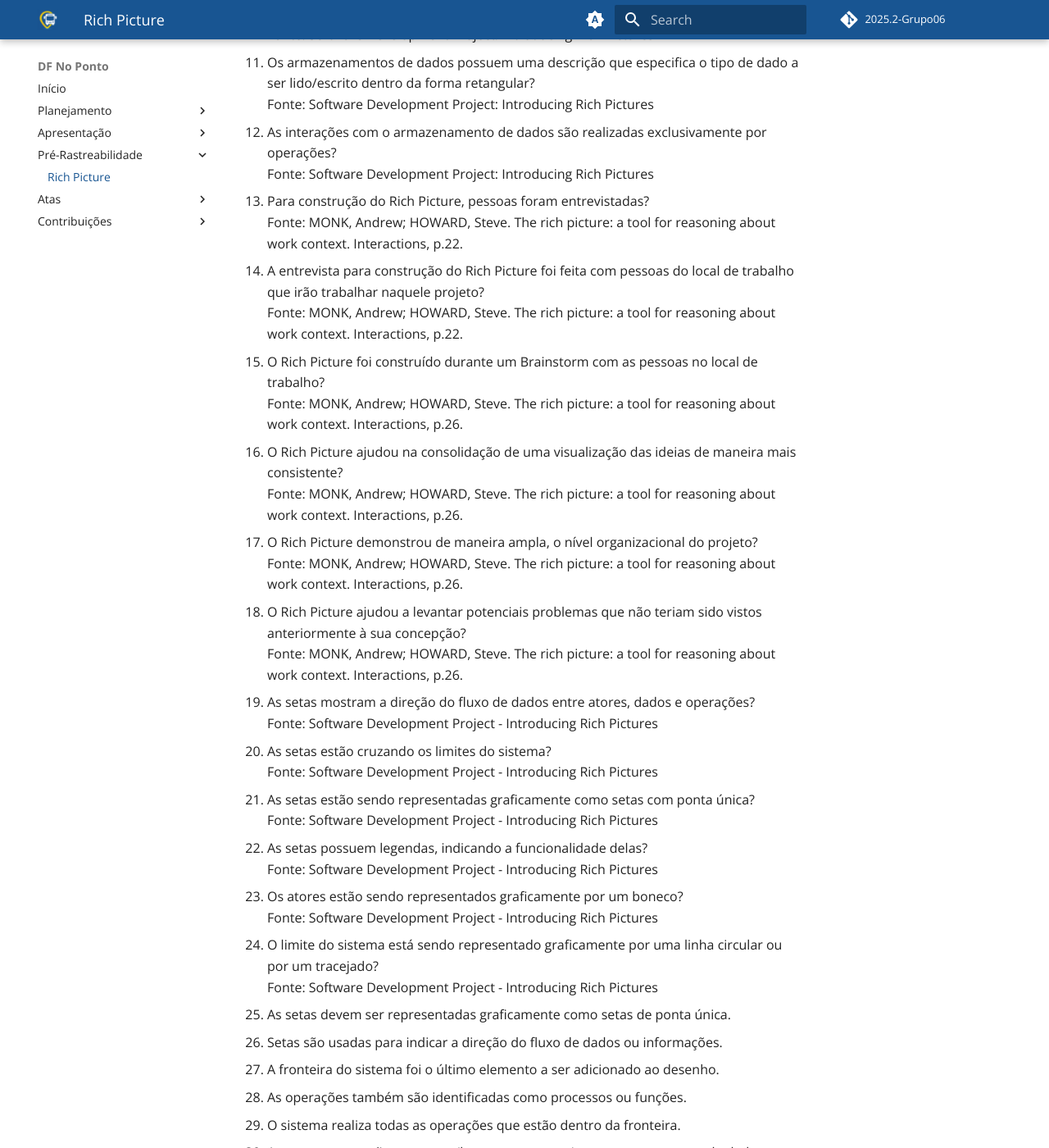
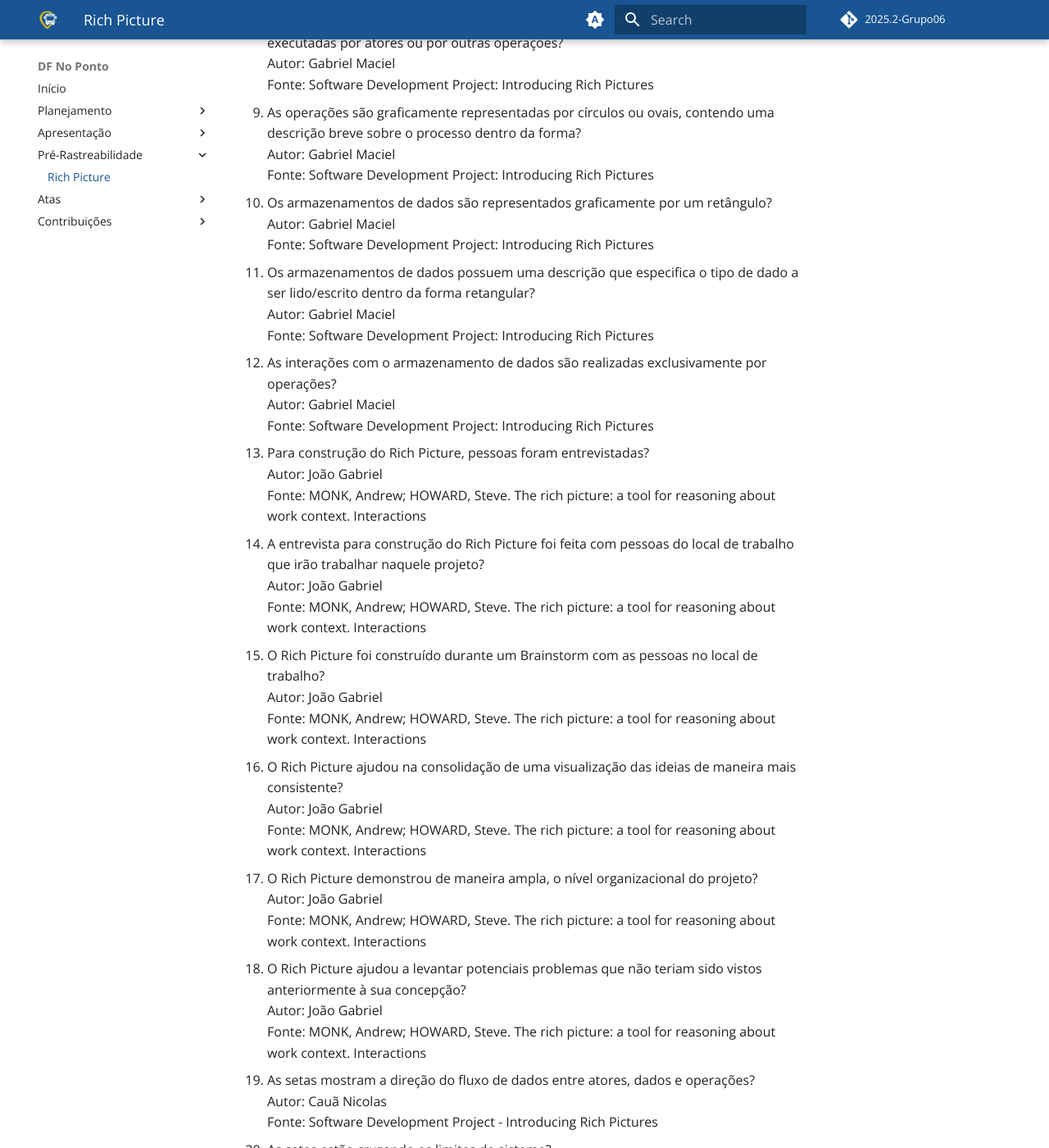
Before and after one commit to Requisitos-de-Software/2025.2-Grupo06, an MkDocs documentation site: the page built from docs/pre-rastreabilidade/rich_picture.md, in a window 1280 px wide and 1400 px high, scrolled down 2869 px. Shown: the whole window at 82% size. Built offline with MkDocs 1.6.1 and Material for MkDocs 9.7.7, drawn with Linux system fonts in a browser that asks for light colours; comment, search, counter and statistics services are not loaded; some of the changed text lies outside the part shown.

Commit message:
Update rich_picture.md

```diff
--- a/docs/pre-rastreabilidade/rich_picture.md
+++ b/docs/pre-rastreabilidade/rich_picture.md
@@ -24,78 +24,106 @@
 
 
 
+
+
+
+
 # Lista de verificação feita pelo o grupo  para analisar um Rich Picture
 
 1. O rich picture está sendo usado para analisar problemas e expressar ideias?
+   Autor: Fernanda Vaz
    Fonte: Introducing rich pictures - Rich Picture Drawing Guidelines
 
 2. Os principais stakeholders estão sendo representados no rich picture?
+   Autor: Fernanda Vaz
    Fonte: Livro: David Benyon, Interação Humano-Computador, 2a Edição, Pearson Prentice Hall, 2011
 
 3. O rich picture identifica as questões ou preocupações dos stakeholders?
+   Autor: Fernanda Vaz
    Fonte: Livro: David Benyon, Interação Humano-Computador, 2a Edição, Pearson Prentice Hall, 2011
 
 4. Para cada ator está identificado as operações que eles precisam realizar?
+   Autor: Fernanda Vaz
    Fonte: Introducing Rich Pictures - Rich Picture Drawing Guidelines
 
 5. Os autores estão identificados no domínio do problema?
+   Autor: Fernanda Vaz
    Fonte: Introducing Rich Pictures - Rich Picture Drawing Guidelines
 
 6. O Limite do sistema está desenhado para definir sua área de responsabilidade?
+   Autor: Fernanda Vaz
    Fonte: Introducing Rich Pictures - Rich Picture Drawing Guidelines
 
 7. O rich picture comunica uma mensagem clara e compreensível sobre o funcionamento do sistema?
+   Autor: Gabriel Maciel
    Fonte: Software Development Project: Introducing Rich Pictures
 
 8. As operações descritas no "rich picture" representam funcionalidades do sistema e são executadas por atores ou por outras operações?
+   Autor: Gabriel Maciel
    Fonte: Software Development Project: Introducing Rich Pictures
 
 9. As operações são graficamente representadas por círculos ou ovais, contendo uma descrição breve sobre o processo dentro da forma?
+   Autor: Gabriel Maciel
    Fonte: Software Development Project: Introducing Rich Pictures
 
 10. Os armazenamentos de dados são representados graficamente por um retângulo?
+    Autor: Gabriel Maciel
     Fonte: Software Development Project: Introducing Rich Pictures
 
 11. Os armazenamentos de dados possuem uma descrição que especifica o tipo de dado a ser lido/escrito dentro da forma retangular?
+    Autor: Gabriel Maciel
     Fonte: Software Development Project: Introducing Rich Pictures
 
 12. As interações com o armazenamento de dados são realizadas exclusivamente por operações?
+    Autor: Gabriel Maciel
     Fonte: Software Development Project: Introducing Rich Pictures
 
 13. Para construção do Rich Picture, pessoas foram entrevistadas?
-    Fonte: MONK, Andrew; HOWARD, Steve. The rich picture: a tool for reasoning about work context. Interactions, p.22.
+    Autor: João Gabriel
+    Fonte: MONK, Andrew; HOWARD, Steve. The rich picture: a tool for reasoning about work context. Interactions
 
 14. A entrevista para construção do Rich Picture foi feita com pessoas do local de trabalho que irão trabalhar naquele projeto?
-    Fonte: MONK, Andrew; HOWARD, Steve. The rich picture: a tool for reasoning about work context. Interactions, p.22.
+    Autor: João Gabriel
+    Fonte: MONK, Andrew; HOWARD, Steve. The rich picture: a tool for reasoning about work context. Interactions
 
 15. O Rich Picture foi construído durante um Brainstorm com as pessoas no local de trabalho?
-    Fonte: MONK, Andrew; HOWARD, Steve. The rich picture: a tool for reasoning about work context. Interactions, p.26.
+    Autor: João Gabriel
+    Fonte: MONK, Andrew; HOWARD, Steve. The rich picture: a tool for reasoning about work context. Interactions
 
 16. O Rich Picture ajudou na consolidação de uma visualização das ideias de maneira mais consistente?
-    Fonte: MONK, Andrew; HOWARD, Steve. The rich picture: a tool for reasoning about work context. Interactions, p.26.
+    Autor: João Gabriel
+    Fonte: MONK, Andrew; HOWARD, Steve. The rich picture: a tool for reasoning about work context. Interactions
 
 17. O Rich Picture demonstrou de maneira ampla, o nível organizacional do projeto?
-    Fonte: MONK, Andrew; HOWARD, Steve. The rich picture: a tool for reasoning about work context. Interactions, p.26.
+    Autor: João Gabriel
+    Fonte: MONK, Andrew; HOWARD, Steve. The rich picture: a tool for reasoning about work context. Interactions
 
 18. O Rich Picture ajudou a levantar potenciais problemas que não teriam sido vistos anteriormente à sua concepção?
-    Fonte: MONK, Andrew; HOWARD, Steve. The rich picture: a tool for reasoning about work context. Interactions, p.26.
+    Autor: João Gabriel
+    Fonte: MONK, Andrew; HOWARD, Steve. The rich picture: a tool for reasoning about work context. Interactions
 
 19. As setas mostram a direção do fluxo de dados entre atores, dados e operações?
+    Autor: Cauã Nicolas
     Fonte: Software Development Project - Introducing Rich Pictures
 
 20. As setas estão cruzando os limites do sistema?
+    Autor: Cauã Nicolas
     Fonte: Software Development Project - Introducing Rich Pictures
 
 21. As setas estão sendo representadas graficamente como setas com ponta única?
+    Autor: Cauã Nicolas
     Fonte: Software Development Project - Introducing Rich Pictures
 
 22. As setas possuem legendas, indicando a funcionalidade delas?
+    Autor: Cauã Nicolas
     Fonte: Software Development Project - Introducing Rich Pictures
 
 23. Os atores estão sendo representados graficamente por um boneco?
+    Autor: Cauã Nicolas
     Fonte: Software Development Project - Introducing Rich Pictures
 
 24. O limite do sistema está sendo representado graficamente por uma linha circular ou por um tracejado?
+    Autor: Cauã Nicolas
     Fonte: Software Development Project - Introducing Rich Pictures
 
 25. As setas devem ser representadas graficamente como setas de ponta única.
@@ -111,25 +139,31 @@
 30. Apenas as operações acessam (leem ou escrevem) os armazenamentos de dados.
 
 31. Tem relação entre processos e atores?
-    Fonte: Daniel Nunes Duarte
+    Autor: Daniel Nunes Duarte
 
 32. Processos de negócios e requisitos estão explícitos?
-    Fonte: Daniel Nunes Duarte
+    Autor: Daniel Nunes Duarte
 
 33. Há informações de potenciais problemas e conflitos?
+    Autor: Daniel Nunes Duarte
     Fonte: Livro: David Benyon, Interação Humano-Computador, 2a Edição, Pearson Prentice Hall, 2011
 
 34. Estão presentes todos os componentes do Rich Picture?
+    Autor: Daniel Nunes Duarte
     Fonte: Software Development Project - Introducing Rich Pictures
 
 35. Há uma tabela de legenda do Rich Picture?
+    Autor: Daniel Nunes Duarte
     Fonte: Software Development Project - Introducing Rich Pictures
 
 36. As setas estão mostrando a direção do fluxo de dados ou informações?
+    Autor: Daniel Nunes Duarte
     Fonte: Software Development Project - Introducing Rich Pictures
 
 37. Os três principais componentes conceituais do Rich Picture estão presentes?
+    Autor: Daniel Nunes Duarte
     Fonte: Software Development Project - Introducing Rich Pictures
+
 
 [link para o Documento](https://docs.google.com/document/d/12bZ9YcfBjSDr7BOQvalih1SkmXbGdaeySNcuNcAPnyc/edit?tab=t.0#heading=h.1jz4qhqxkres)
 
```
